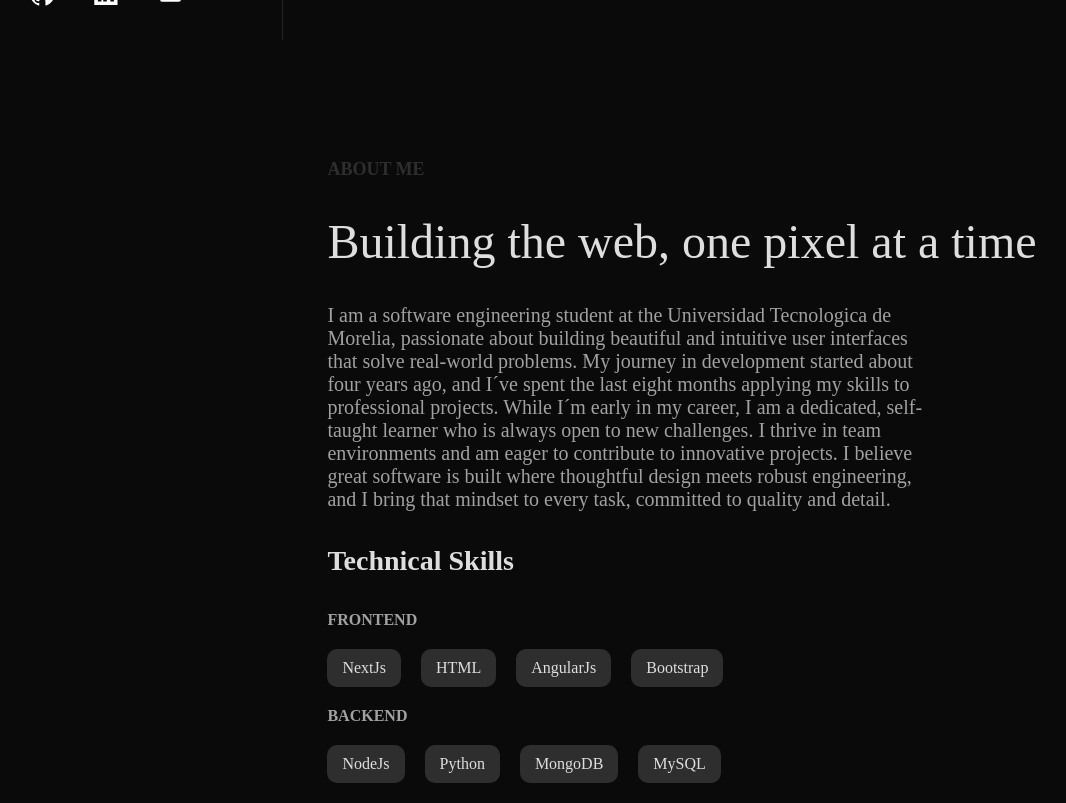
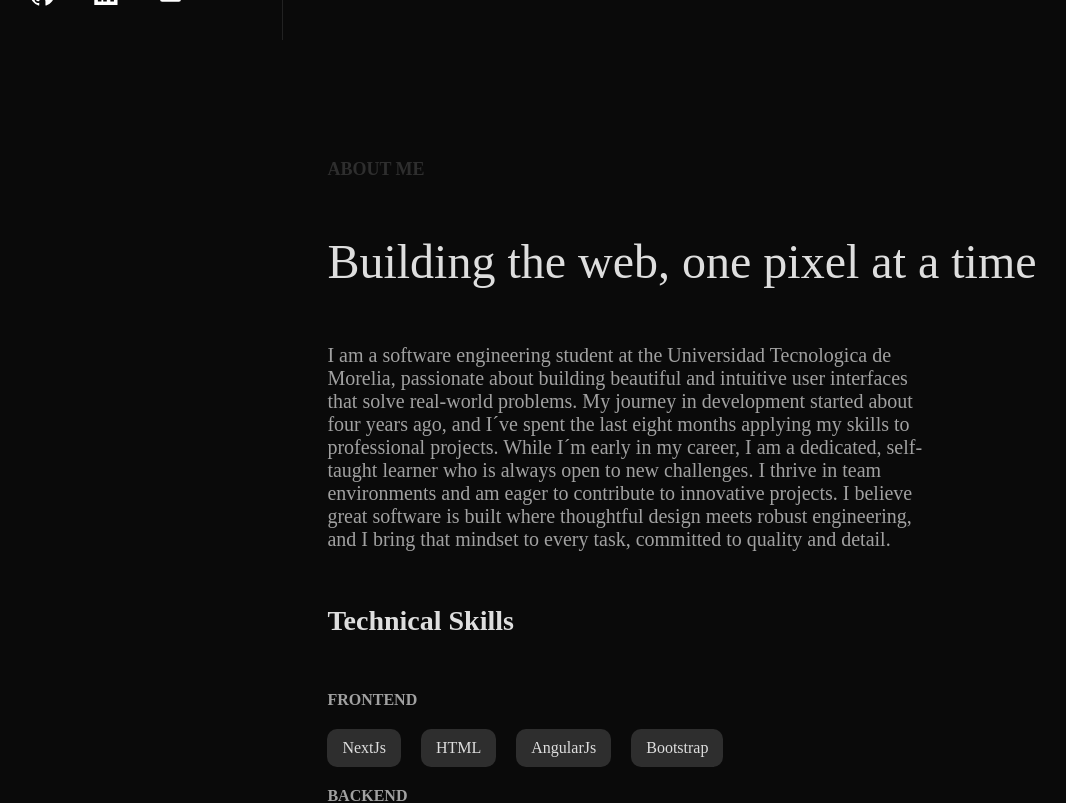
Before and after one commit to DiegoPasaye/portafolio, a Next.js app: page / in a window 1280 px wide. Shown: the part 760-1563 px from the top of the page, without its empty margins (49-1115 px from the left). Built offline with nearby package versions, Linux system fonts and the light colour scheme.

Commit message:
solucion laptops

```diff
--- a/src/app/components/Projects/Projects.module.css
+++ b/src/app/components/Projects/Projects.module.css
@@ -4,6 +4,7 @@
     flex-direction: column;
     gap: 30px;
     padding-top: 30px;
+    min-height: 100vh;
 }
 .description{
     color: oklch(0.708 0 0);
--- a/src/app/components/aboutMe/AboutMe.module.css
+++ b/src/app/components/aboutMe/AboutMe.module.css
@@ -1,7 +1,7 @@
 .aboutMe{
     display: flex;
     flex-direction: column;
-    height: 90vh;
+    min-height: 100vh;
     gap: 20px;
     justify-content: space-between;
     padding-top: 30px;
```
